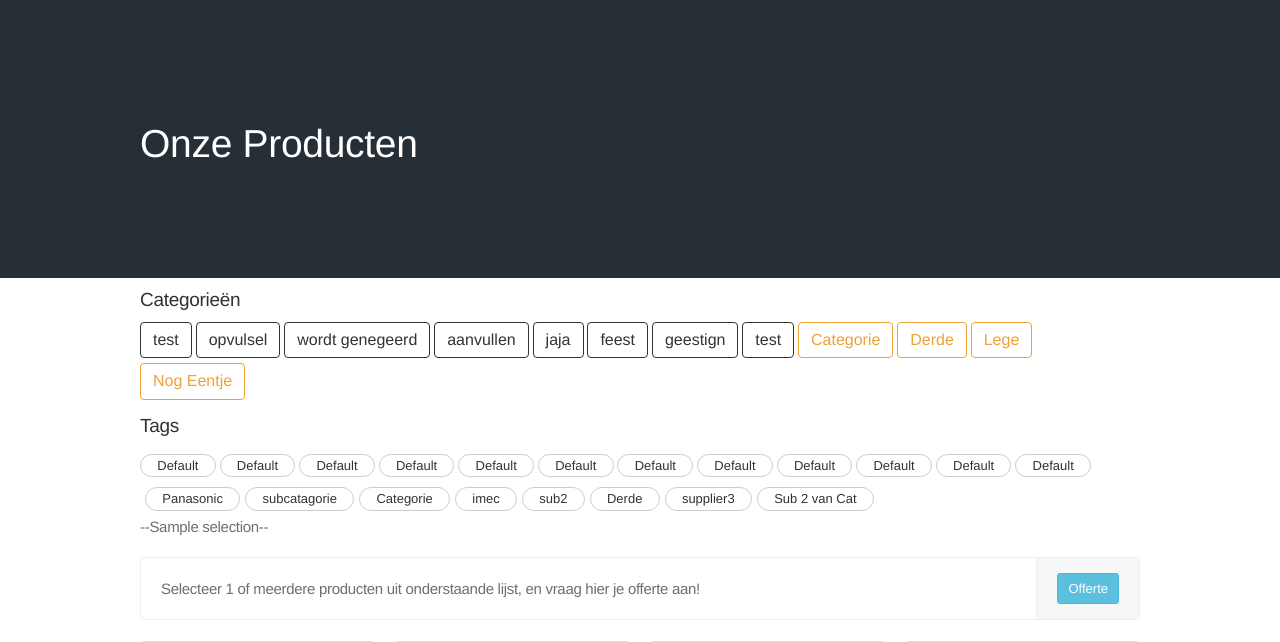
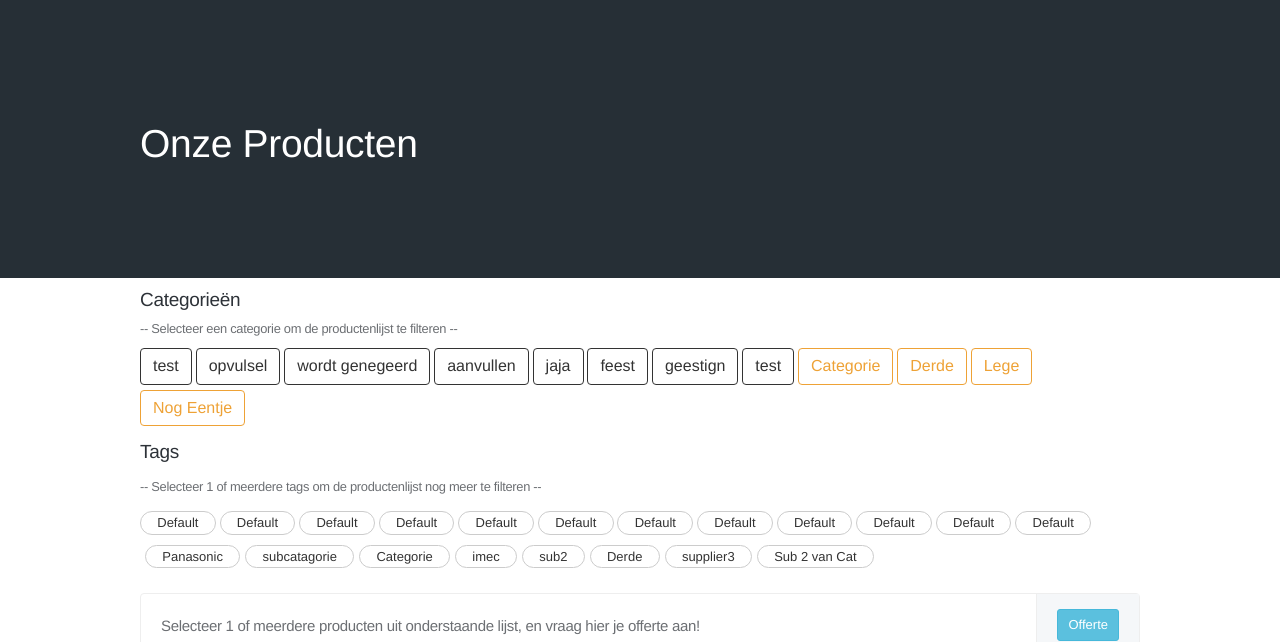
Before and after one commit to dentemm/tcps_product_catalogue, a Django app: template catalogue/templates/products.html in a window 1280 px wide. Shown: the top 642 px of the page. Run offline with Django 3.2, Linux system fonts and the light colour scheme; data comes from the database, SQL or seed files in the repository; the template is opened without the code that fills it: values that come from a table or form of the project are taken from there, most other values are stand-ins (such as "Sample title", 1, 10 or a date in 2020).

Commit message:
Products.html template cleanup

```diff
--- a/catalogue/templates/products.html
+++ b/catalogue/templates/products.html
@@ -17,7 +17,8 @@
 		</div>
 	</div>
 	<div class="container">
-		<h4>Categorieën</h4>
+		<h4 class="m-b-xs">Categorieën</h4>
+		<p><small>-- Selecteer een categorie om de productenlijst te filteren --</small></p>
 		<!-- for loop voor categorieen -->
 
 		<a class="btn btn-default-outline m-b-xs">test</a>
@@ -29,14 +30,18 @@
 		<a class="btn btn-default-outline m-b-xs">geestign</a>
 		<a class="btn btn-default-outline m-b-xs">test</a>
 
+	<!-- Category loop -->
 	{% if categories %}
 		{% for category in categories %}
 		<a class="btn btn-warning-outline m-b-xs {% if category|lower == request.GET.selected %}active{% endif %}" href="{% url 'tagview' %}?selected={{ category|lower }}">{{ category|title }}</a>
 		{% endfor %}
 	{% else %}
 	{% endif %}
+
+	<!-- Tag loop-->
+	{% if selection != False %}
 		<h4>Tags</h4>
-		<!-- Container for tags (categories and suppliers) -->
+		<p><small>-- Selecteer 1 of meerdere tags om de productenlijst nog meer te filteren --</small></p>
 		<div class="tagsort-tags-container">
 			<button type="button" class="btn btn-xs btn-pill btn-default m-y-xs">Default</button>
 			<button type="button" class="btn btn-xs btn-pill btn-default m-y-xs">Default</button>
@@ -51,11 +56,27 @@
 			<button type="button" class="btn btn-xs btn-pill btn-default m-y-xs">Default</button>
 			<button type="button" class="btn btn-xs btn-pill btn-default m-y-xs">Default</button>
 		</div>
+	{% endif %}
 
-		--{{ selection }}--
+		<!-- Container for tags (categories and suppliers) -->
+		<!--<div class="tagsort-tags-container">
+			<button type="button" class="btn btn-xs btn-pill btn-default m-y-xs">Default</button>
+			<button type="button" class="btn btn-xs btn-pill btn-default m-y-xs">Default</button>
+			<button type="button" class="btn btn-xs btn-pill btn-default m-y-xs">Default</button>
+			<button type="button" class="btn btn-xs btn-pill btn-default m-y-xs">Default</button>
+			<button type="button" class="btn btn-xs btn-pill btn-default m-y-xs">Default</button>
+			<button type="button" class="btn btn-xs btn-pill btn-default m-y-xs">Default</button>
+			<button type="button" class="btn btn-xs btn-pill btn-default m-y-xs">Default</button>
+			<button type="button" class="btn btn-xs btn-pill btn-default m-y-xs">Default</button>
+			<button type="button" class="btn btn-xs btn-pill btn-default m-y-xs">Default</button>
+			<button type="button" class="btn btn-xs btn-pill btn-default m-y-xs">Default</button>
+			<button type="button" class="btn btn-xs btn-pill btn-default m-y-xs">Default</button>
+			<button type="button" class="btn btn-xs btn-pill btn-default m-y-xs">Default</button>
+		</div>-->
 
-		{% if selection == False %}
-			Selecteer een categorie uit de lijst hierboven
+
+		{% if selection != False %}
+
 		{% endif %}
 
 		<!-- for loop for suppliers and sub categories -->
```
Lines whose indentation alone changed are shown as unchanged.
